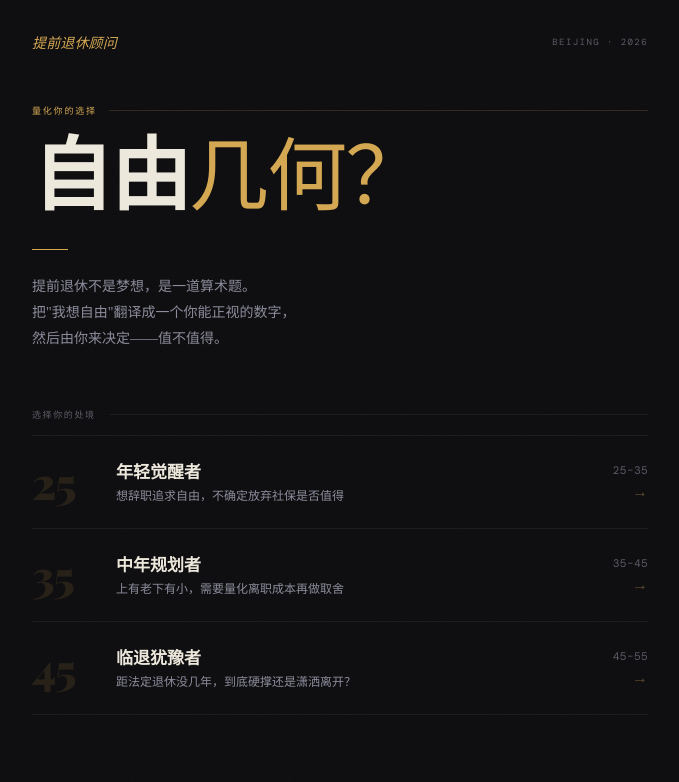
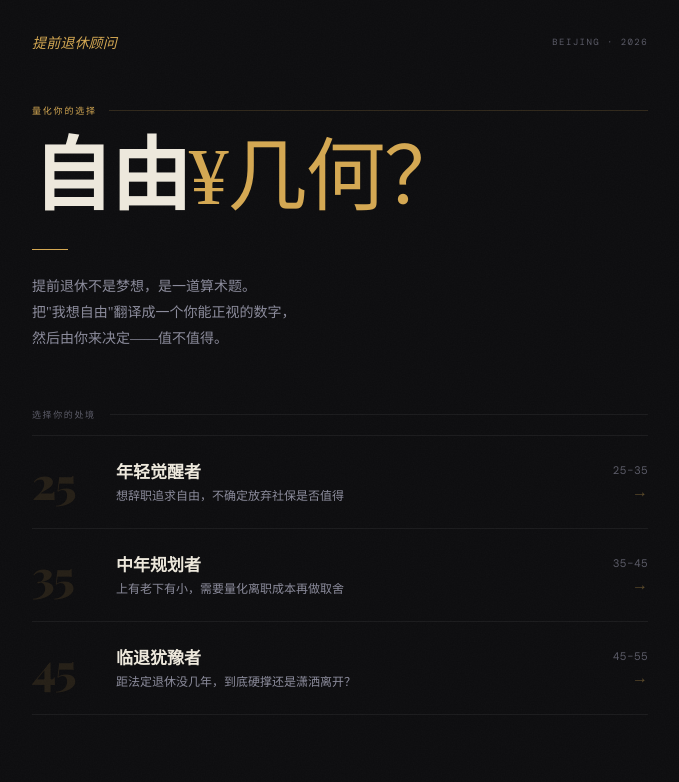
Before and after one commit to YanGao905/early-retirement-advisor-new, a plain HTML site: page index.html in a window 1280 px wide. Shown: the whole page, without its empty margins (300-979 px from the left). Drawn offline with nearby package versions, Linux system fonts and the light colour scheme; a web font is replaced by a local one.

Commit message:
feat: update hero title to 自由¥几何？
Co-Authored-By: Claude Sonnet 4.6 <noreply@anthropic.com>

```diff
--- a/index.html
+++ b/index.html
@@ -758,7 +758,7 @@
 
   <div class="home-hero">
     <div class="hero-kicker">量化你的选择<div class="hero-kicker-line"></div></div>
-    <div class="hero-title"><span id="hero-ziyu">自由</span><em id="hero-jihe">几何？</em></div>
+    <div class="hero-title"><span id="hero-ziyu">自由</span><em id="hero-jihe">¥几何？</em></div>
     <div class="hero-rule"></div>
     <p class="hero-copy">
       提前退休不是梦想，是一道算术题。<br>
```
